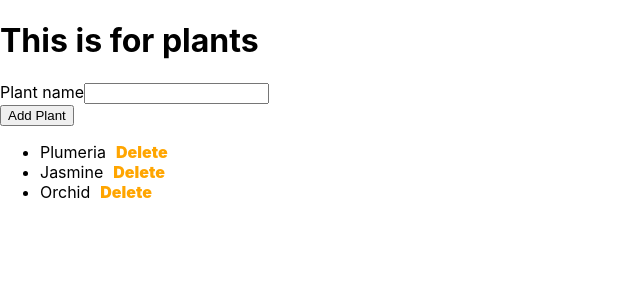
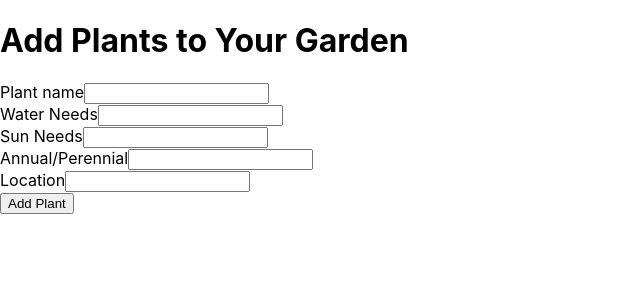
Before and after one commit to adriennehein/react-project, a React (Create React App) app: page / in a window 1280 px wide. Shown: the top 300 px of the page, without its empty margins (0-640 px from the left). Built offline with nearby package versions, Linux system fonts and the light colour scheme.

Commit message:
Plant app has new inputs

```diff
--- a/src/PlantApp.js
+++ b/src/PlantApp.js
@@ -1,14 +1,10 @@
-import React, {useState} from 'react';
+import React, {useState, useRef} from 'react';
 
 const PlantApp = () => {
-    const [plants, setPlants] = useState([
-        { id: 1, name: "Plumeria" },
-        { id: 2, name: "Jasmine" },
-        { id: 3, name: "Orchid" }
-    ])
+    const [plants, setPlants] = useState([])
     return (
         <div>
-            <h1>This is for plants</h1>
+            <h1>Add Plants to Your Garden</h1>
             <AddPlant setPlants={setPlants}/>
             <PlantList plants={plants} setPlants={setPlants}/>
         </div>
@@ -17,16 +13,21 @@ const PlantApp = () => {
 
 const PlantList = ({plants, setPlants}) => {
     return (
-        <ul>
+        <div>
             {plants.map((plant) => (
-                <li
+                <div
                     key={plant.key}
                 >
-                    {plant.name}
-                    <Delete plant={plant} setPlants={setPlants}/>
-                </li>
+                    <h2>
+                        {plant.name}
+                        ({plant.type})
+                        <Delete plant={plant} setPlants={setPlants}/></h2>
+                    <p>Water: {plant.water}</p>
+                    <p>Sunlight: {plant.sun}</p>
+                    <p>Location: {plant.location}</p>
+                </div>
             ))}
-        </ul>
+        </div>
     )
 }
 
@@ -54,20 +55,37 @@ const Delete = ({plant, setPlants}) => {
 }
 
 const AddPlant = ({setPlants}) => {
-    const nameInput = React.useRef();
+    const nameInput = useRef();
+    const waterInput = useRef();
+    const sunInput = useRef();
+    const typeInput = useRef();
+    const locationInput = useRef();
     const handleSubmit = (e) => {
 
         e.preventDefault();
         const name = e.target.elements.plantName.value;
+        const water = e.target.elements.waterPref.value;
+        const sun = e.target.elements.sunPref.value;
+        const type = e.target.elements.type.value;
+        const location = e.target.elements.location.value;
+
         const newPlant = {
             id: Math.floor(Math.random()*1000000),
             name,
+            water,
+            sun,
+            type,
+            location,
         }
         setPlants( (prevPlants) => (
             prevPlants.concat(newPlant)
         ))
 
         nameInput.current.value = '';
+        waterInput.current.value = '';
+        sunInput.current.value = '';
+        typeInput.current.value = '';
+        locationInput.current.value = '';
 
     }
     return (
@@ -76,7 +94,23 @@ const AddPlant = ({setPlants}) => {
                 <label htmlFor="plantName">Plant name</label>
                 <input id="plantName" ref={nameInput}/>
             </div>
-            <button>Add Plant</button>
+            <div>
+                <label htmlFor="waterPref">Water Needs</label>
+                <input id="waterPref" ref={waterInput}/>
+            </div>
+            <div>
+                <label htmlFor="sunPref">Sun Needs</label>
+                <input id="sunPref" ref={sunInput}/>
+            </div>
+            <div>
+                <label htmlFor="type">Annual/Perennial</label>
+                <input id="type" ref={typeInput}/>
+            </div>
+            <div>
+                <label htmlFor="location">Location</label>
+                <input id="location" ref={locationInput}/>
+            </div>
+            <button type="submit">Add Plant</button>
         </form>
     )
 }
```
